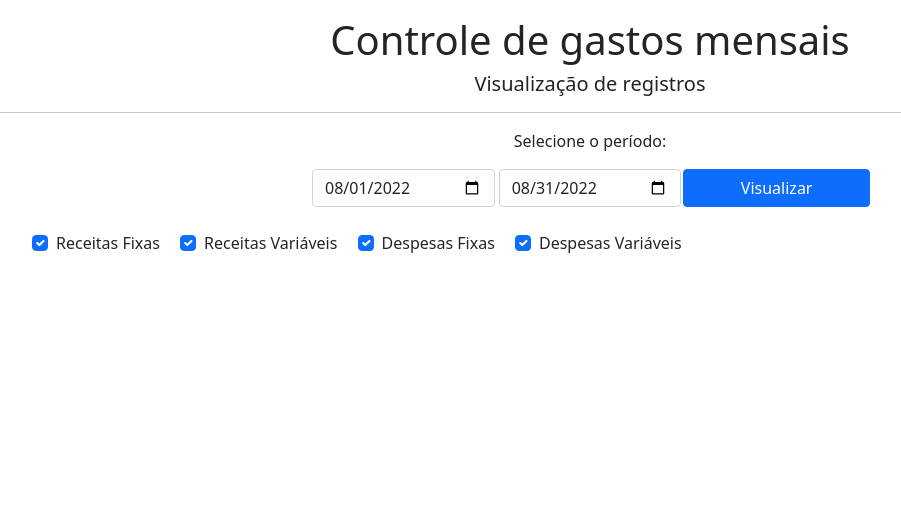
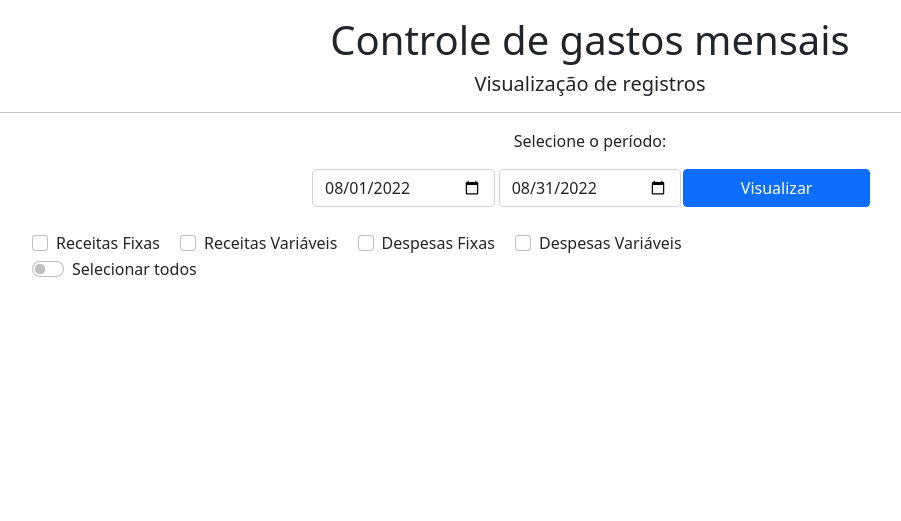
Before and after one commit to luizrenatomf/financeiro-api-csv, a PHP site: page /financeiro-api-csv/periodo.php?tipo=V in a window 1280 px wide. Shown: the part 56-577 px from the top of the page, without its empty margins (50-951 px from the left). Run offline with PHP 8.4, Linux system fonts and the light colour scheme.

Commit message:
Arrumar erro na planilha e adiciona botão para selecionar todos na tela de período

```diff
--- a/api/inc/api_logic.php
+++ b/api/inc/api_logic.php
@@ -104,7 +104,7 @@ class api_logic
         ];
     }
 
-    public function update_csv()
+    private function update_csv()
     {
         $ficheiro = $this->open_csv($this->arquivo,'r');
         while($linha = fgetcsv($ficheiro)) {
--- a/app/periodo.php
+++ b/app/periodo.php
@@ -46,20 +46,24 @@ $ultimoDia = date('t',mktime(0,0,$mes,'01',$ano));
         if($tipo == 'V' || $tipo == 'E') { ?>
         <div class="justify-content-center">
             <div class="form-check form-check-inline">
-                <input class="form-check-input" type="checkbox" value="RF" name="RF" id="RF" checked>
+                <input class="form-check-input" type="checkbox" value="RF" name="RF" id="RF">
                 <label class="form-check-label" for="RF">Receitas Fixas</label>
             </div>
             <div class="form-check form-check-inline">
-                <input class="form-check-input" type="checkbox" value="RV" name="RV" id="RV" checked>
+                <input class="form-check-input" type="checkbox" value="RV" name="RV" id="RV">
                 <label class="form-check-label" for="RV">Receitas Variáveis</label>
             </div>
             <div class="form-check form-check-inline">
-                <input class="form-check-input" type="checkbox" value="DF" name="DF" id="DF" checked>
+                <input class="form-check-input" type="checkbox" value="DF" name="DF" id="DF">
                 <label class="form-check-label" for="DF">Despesas Fixas</label>
             </div>
             <div class="form-check form-check-inline">
-                <input class="form-check-input" type="checkbox" value="DV" name="DV" id="DV" checked>
+                <input class="form-check-input" type="checkbox" value="DV" name="DV" id="DV">
                 <label class="form-check-label" for="DV">Despesas Variáveis</label>
+            </div>
+            <div class="form-check form-switch">
+                <input class="form-check-input" type="checkbox" role="switch" id="selecionarTodos" onchange="javascript:selecionar()"/>
+                <label class="form-check-label" for="selecionarTodos">Selecionar todos</label>
             </div>
         </div>
         <?php } ?>
@@ -80,6 +84,25 @@ $ultimoDia = date('t',mktime(0,0,$mes,'01',$ano));
         }
         return true;
     }
+
+    function selecionar() {
+        inputRf = document.getElementById("RF");
+        inputRv = document.getElementById("RV");
+        inputDf = document.getElementById("DF");
+        inputDv = document.getElementById("DV");
+
+        if(inputRf.hasAttribute('checked') || inputRv.hasAttribute('checked') || inputDf.hasAttribute('checked') || inputDv.hasAttribute('checked')) {
+            inputRf.removeAttribute('checked');
+            inputRv.removeAttribute('checked');
+            inputDf.removeAttribute('checked');
+            inputDv.removeAttribute('checked');
+        } else {
+            inputRf.setAttribute('checked',true);
+            inputRv.setAttribute('checked',true);
+            inputDf.setAttribute('checked',true);
+            inputDv.setAttribute('checked',true);
+        }
+    }
 </script>
 
 <?php
--- a/app/planilha.php
+++ b/app/planilha.php
@@ -10,8 +10,7 @@ $meses = array("Jan","Fev","Mar","Abr","Mai","Jun","Jul","Ago","Set","Out","Nov"
 
 $data = $_POST['data'] ?: '';
 $data2 = $_POST['data2'] ?: '';
-
-$rows = api_request('find_bills','GET',array('data' => $data, 'data2' => $data2));
+$rows = api_request('find_bills','POST',array('data' => $data, 'data2' => $data2, 'tipo' => 'RF,RV,DF,DV'));
 
 if(empty($rows)) {
     die("Registros não encontrados.");
```
